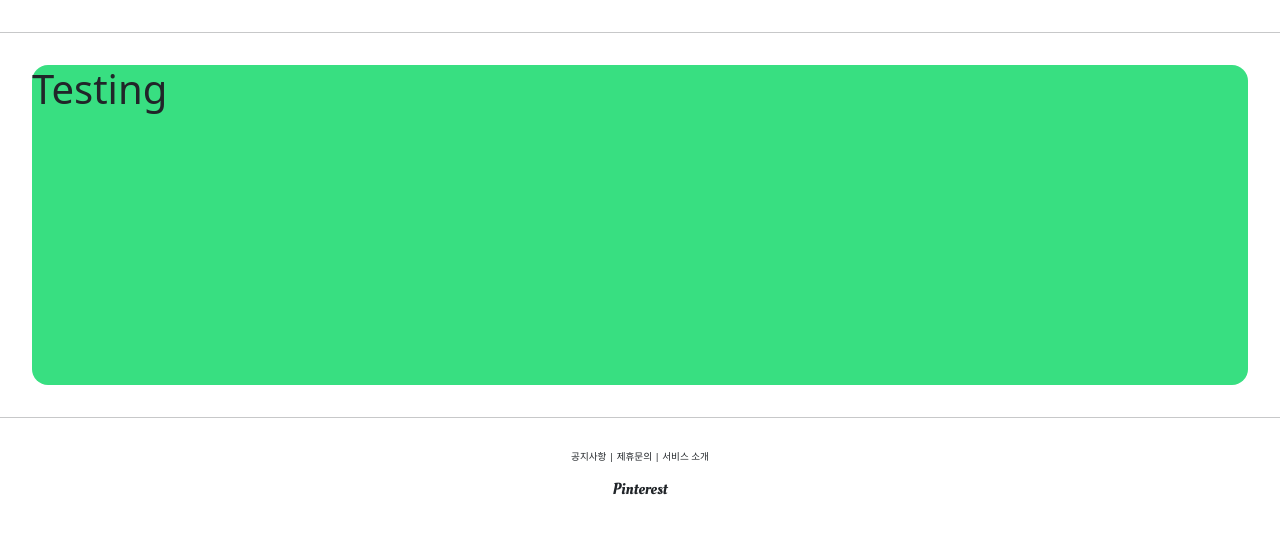
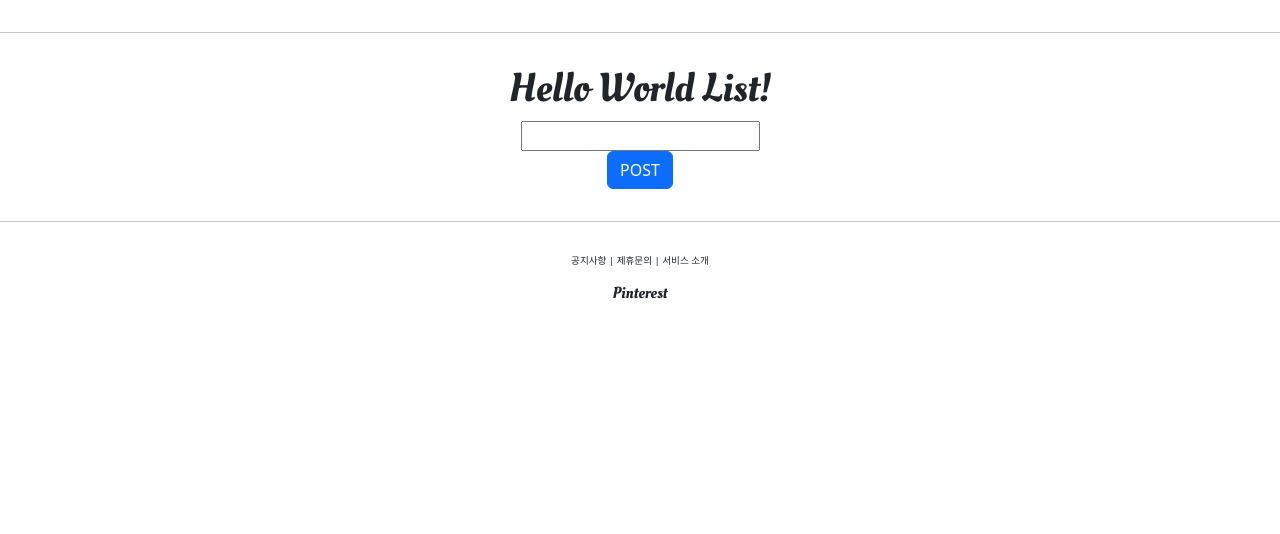
Before and after one commit to woojin-g/pinterest_clone, a Django app: page /account/hello_world in a window 1280 px wide. Shown: the part 112-646 px from the top of the page. Run offline with Django 4.2, Linux system fonts and the light colour scheme.

Commit message:
db 연동

```diff
--- a/account_app/templates/account_app/hello_world.html
+++ b/account_app/templates/account_app/hello_world.html
@@ -1,10 +1,28 @@
 {% extends 'base.html' %}
 
 {% block content %}
-<div style="height: 20rem; background-color: #38df81; border-radius: 1rem; margin: 2rem;">
-  <h1>
-    Testing
+<div style="border-radius: 1rem; margin: 2rem; text-align: center">
+  <h1 style="font-family: 'Oleo Script'">
+    Hello World List!
   </h1>
+
+  <form action="/account/hello_world" method="post">
+    {% csrf_token %}
+    <div>
+      <input type="text" name="hello_world_input">
+    </div>
+    <div>
+      <input type="submit" class="btn btn-primary" value="POST">
+    </div>
+  </form>
+
+  {% if outputs %}
+    {% for output in outputs %}
+    <h1>
+      {{ output.text }}
+    </h1>
+    {% endfor %}
+  {% endif %}
 </div>
 
 {% endblock %}
--- a/account_app/views.py
+++ b/account_app/views.py
@@ -1,7 +1,28 @@
-from django.http import HttpResponse
+from django.http import HttpResponse, HttpResponseRedirect
 from django.shortcuts import render
+from django.urls import reverse
+
+from account_app.models import HelloWorld
+
 
 # Create your views here.
 
 def hello_world(request):
-    return render(request, 'account_app/hello_world.html')
+  if request.method == 'POST':
+    text = request.POST.get('hello_world_input')
+
+    model = HelloWorld()
+    model.text = text
+    model.save()
+
+    models = HelloWorld.objects.all()
+
+    return HttpResponseRedirect(reverse('account_app:hello_world'))
+
+  elif request.method == 'GET':
+    models = HelloWorld.objects.all()
+    return render(request,
+                  'account_app/hello_world.html',
+                  context={
+                    'outputs': models
+                  })
```
